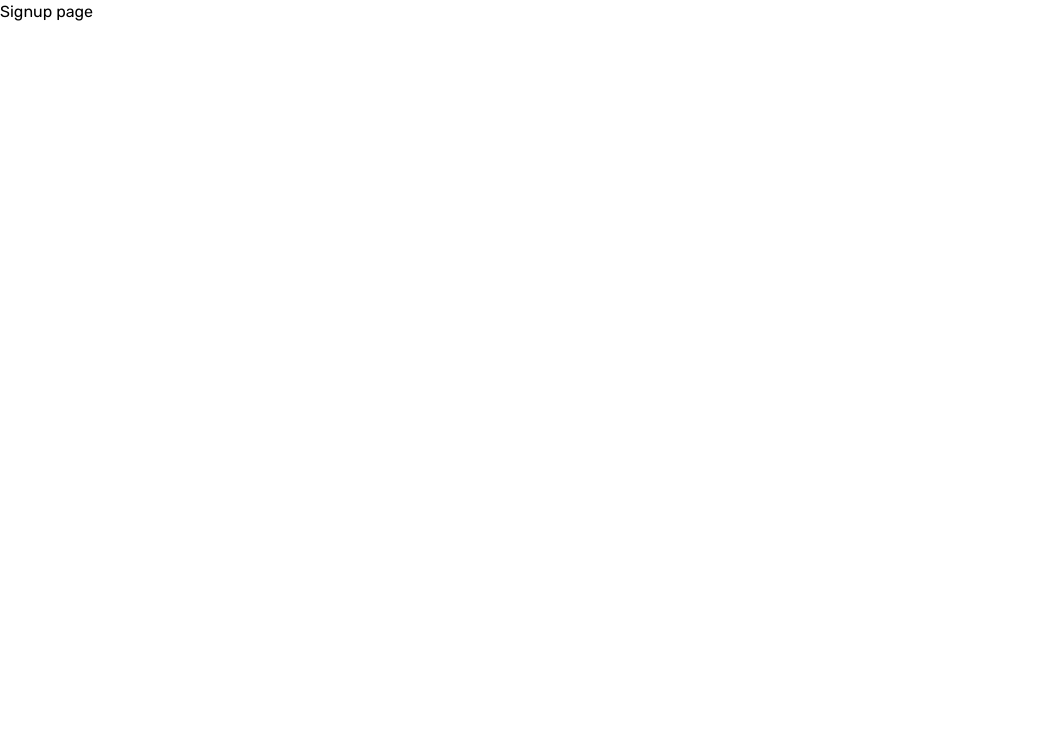
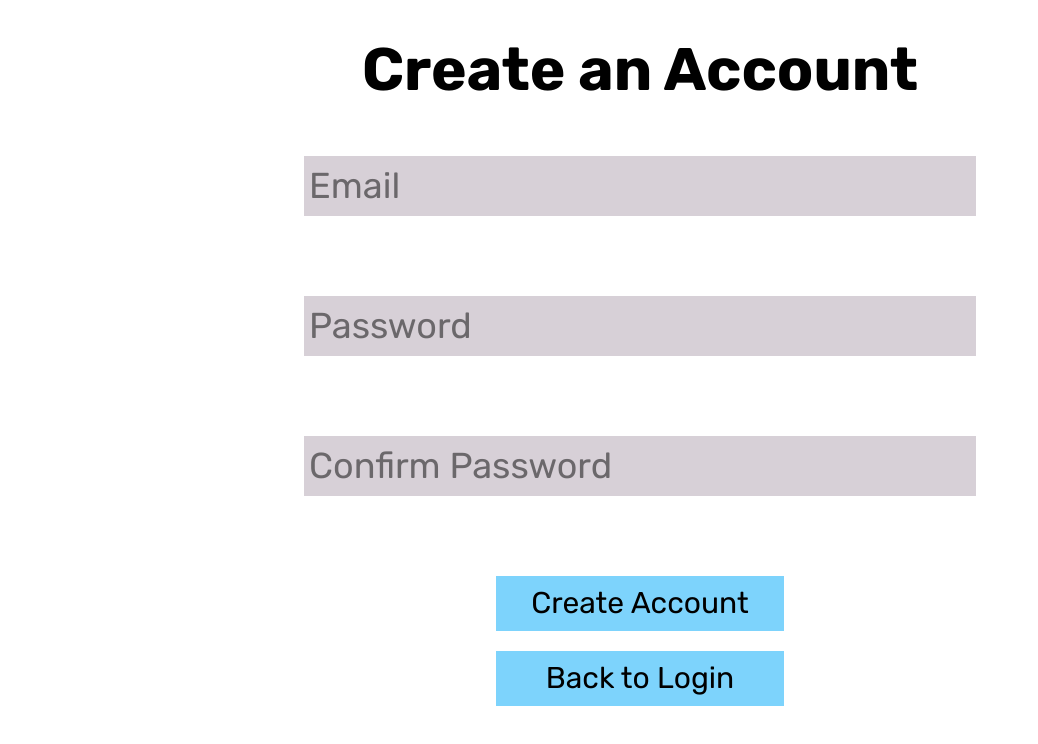
Before and after one commit to akali013/restaurant-finder-app, a Next.js app: page /signup in a window 1280 px wide. Shown: the top 744 px of the page, without its empty margins (0-1038 px from the left). Built offline with nearby package versions, Linux system fonts and the light colour scheme.

Commit message:
Readded signup form

```diff
--- a/app/signup/page.tsx
+++ b/app/signup/page.tsx
@@ -1,7 +1,7 @@
-
+import SignUpForm from "@/app/ui/signup/SignupForm";
 
 export default function SignUpPage() {
   return (
-    <p>Signup page</p>
+    <SignUpForm />
   );
 }
--- /dev/null
+++ b/app/ui/signup/SignupForm.tsx
@@ -0,0 +1,35 @@
+"use client";
+
+import Link from "next/link";
+import { createAccount } from "@/app/lib/actions";
+import { useActionState } from "react";
+
+
+export default function SignUpForm() {
+  const [errorMessage, formAction] = useActionState(createAccount, undefined);
+
+  return (
+    <form className="flex flex-col items-center" action={formAction}>
+      <h1 className="text-6xl font-bold mt-[5vh] mb-[7vh]">
+        Create an Account
+      </h1>
+      <input id="email" name="email" className="mb-20 w-2xl" placeholder="Email" />
+      <input id="password" name="password" className="mb-20 w-2xl" placeholder="Password" type="password" />
+      <input id="retypePassword" name="retypePassword" className="mb-20 w-2xl" placeholder="Confirm Password" type="password" />
+
+      <button className="w-2xs mb-5" type="submit">
+        Create Account
+      </button>
+
+      <Link href="/">
+        <button className="w-2xs mb-5">
+          Back to Login
+        </button>
+      </Link>
+
+      {errorMessage &&
+        <p className="text-rose-500 text-sm">{errorMessage}</p>
+      }
+    </form>
+  );
+}
```
